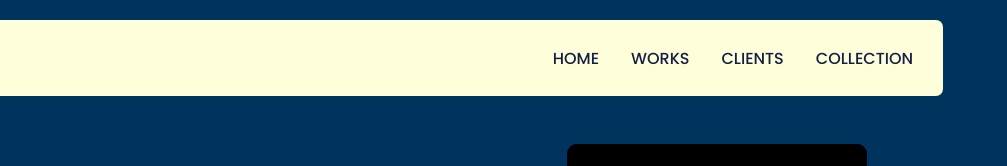
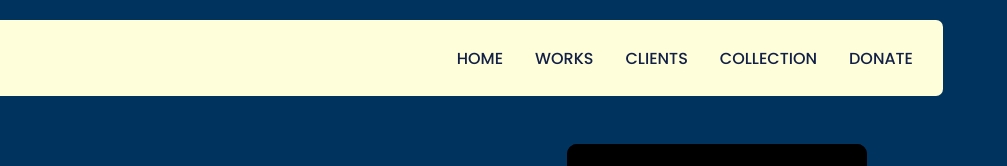
Before and after one commit to ismail-ichu/poster-design, a plain HTML site: page index.htm in a window 1280 px wide. Shown: the top 166 px of the page, 273-1280 px from the left. Drawn offline with Linux system fonts and the light colour scheme.

Commit message:
Update index.htm

```diff
--- a/index.htm
+++ b/index.htm
@@ -20,6 +20,7 @@
                     <li>works</li>
                     <li>clients</li>
                     <li>collection</li>
+                     <li>Donate</li>
 
                 </ul>
             </nav>
```
